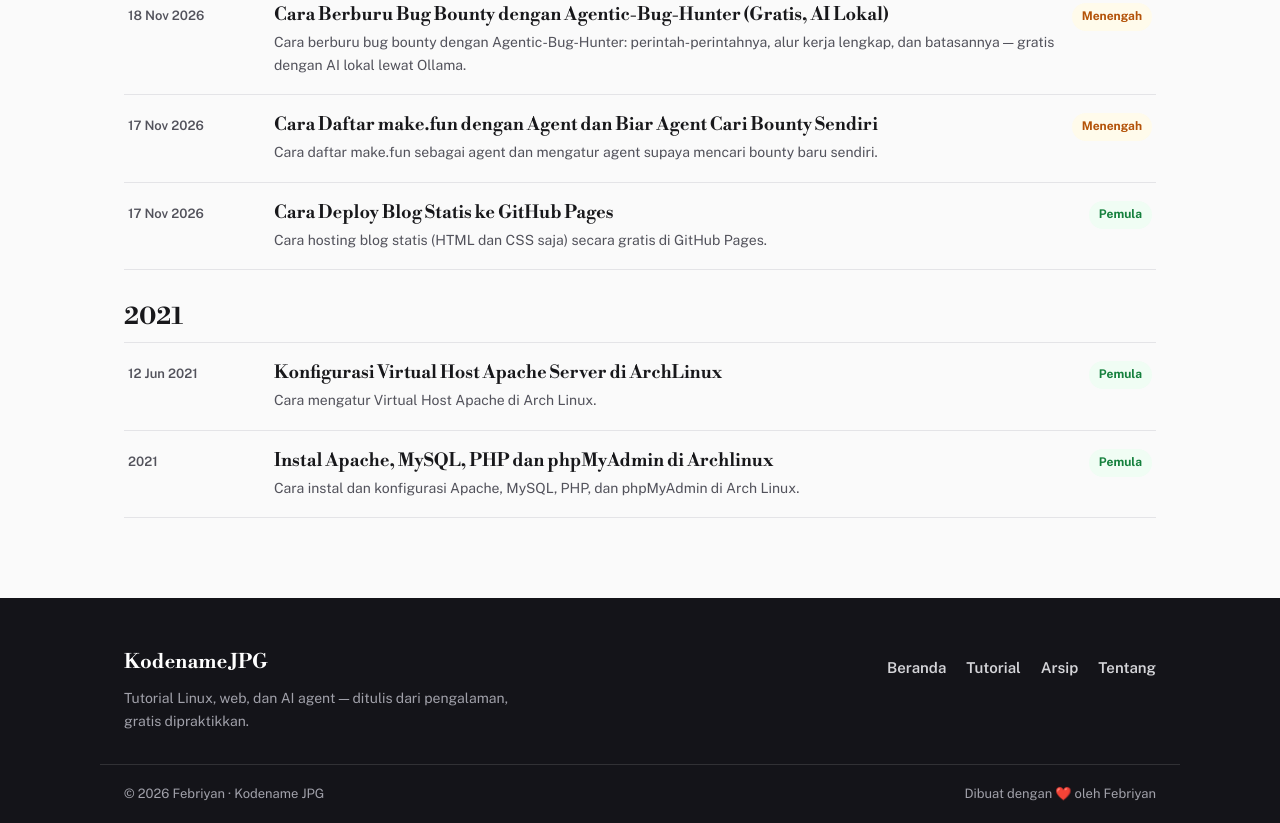
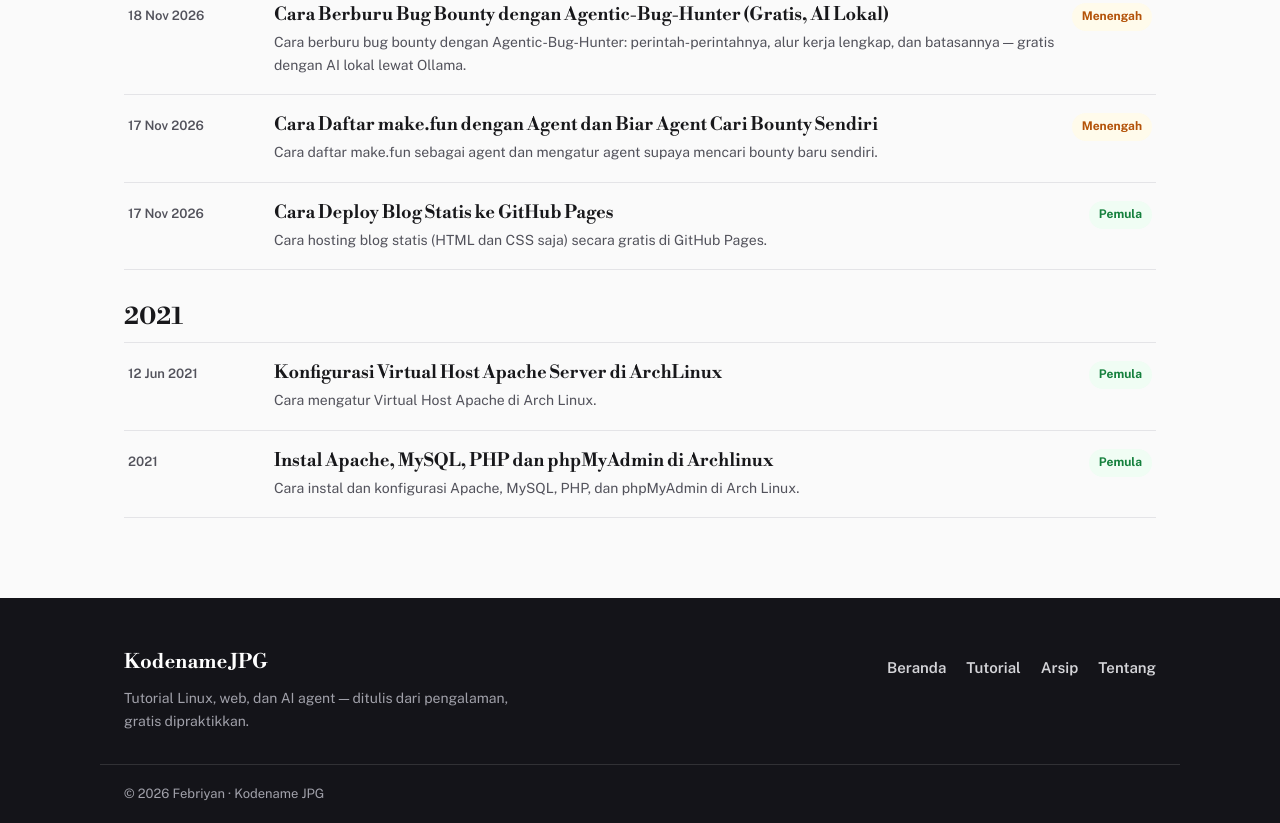
Before and after one commit to Kodename-jpg/Kodename-jpg.github.io, a plain HTML site: page arsip.html in a window 1280 px wide. Shown: the part 314-1137 px from the top of the page. Drawn offline with nearby package versions, Linux system fonts and the light colour scheme.

Commit message:
Hapus credit 'Dibuat dengan ❤️ oleh Febriyan' dari footer

```diff
--- a/arsip.html
+++ b/arsip.html
@@ -121,7 +121,6 @@
     </div>
     <div class="wrap footer-bottom">
         <p>© 2026 Febriyan · Kodename JPG</p>
-        <p>Dibuat dengan ❤️ oleh Febriyan</p>
     </div>
 </footer>
     <script src="js/theme.js"></script>
```
Also changed, not shown: cara-berburu-bug-bounty-dengan-agentic-bug-hunter.html (+0 -1 lines), cara-daftar-make-fun-dengan-agent.html (+0 -1 lines), cara-deploy-blog-statis-ke-github-pages.html (+0 -1 lines), index.html (+0 -1 lines), instal-apache-mysql-php-phpmyadmin-di-archlinux.html (+0 -1 lines), konfigurasi-virtual-host-apache-server-di-archlinux.html (+0 -1 lines), tentang.html (+0 -1 lines), tutorial.html (+0 -1 lines).
